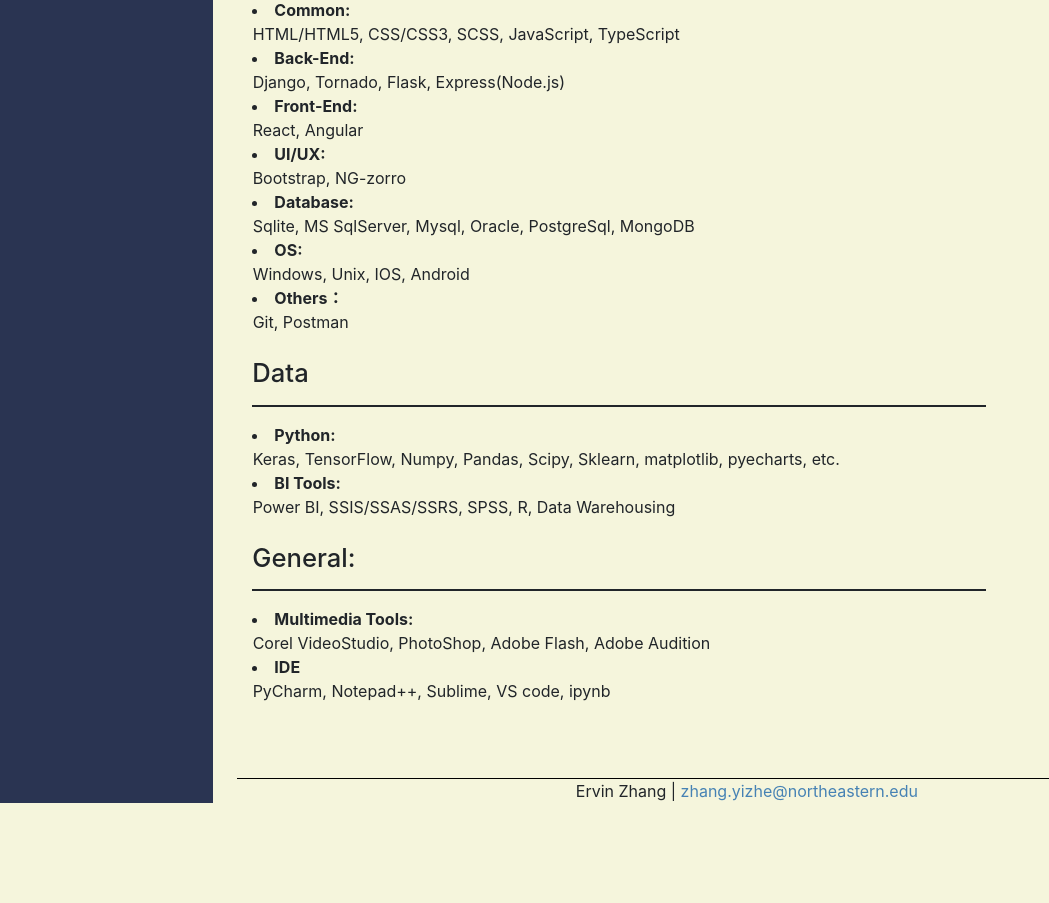
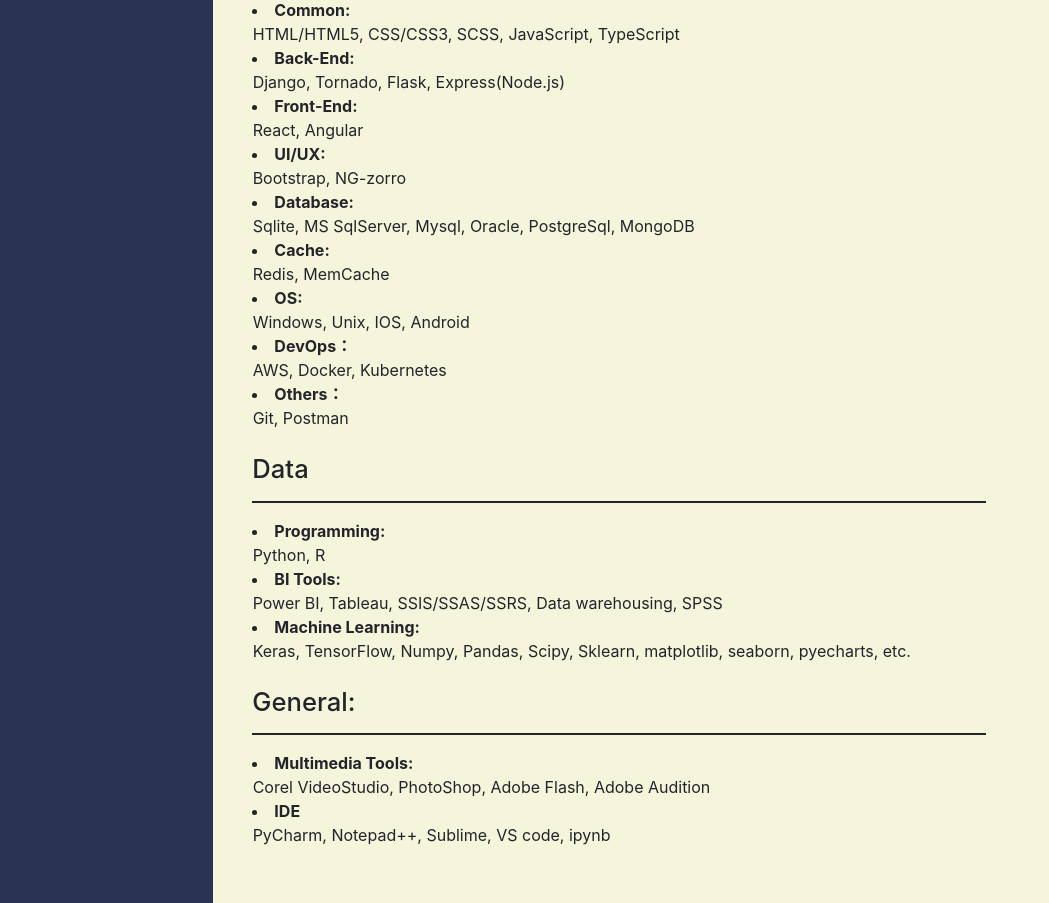
Before and after one commit to YizheZhang-Ervin/EasyEZ_V2, a Django app: page /fullstack/ in a window 1280 px wide. Shown: the part 941-1844 px from the top of the page, without its empty margins (0-1049 px from the left). Before the commit the page ends 1744 px from the top, so only its background shows below. Run offline with Django 3.2, Linux system fonts and the light colour scheme; some libraries are stand-ins or nearby versions.

Commit message:
update skills

```diff
--- a/Blog/templates/fullstack.html
+++ b/Blog/templates/fullstack.html
@@ -55,18 +55,24 @@
                 <p>Bootstrap, NG-zorro</p>
                 <li><strong>Database:</strong></li>
                 <p>Sqlite, MS SqlServer, Mysql, Oracle, PostgreSql, MongoDB</p>
+                <li><strong>Cache:</strong></li>
+                <p>Redis, MemCache</p>
                 <li><strong>OS:</strong></li>
                 <p>Windows, Unix, IOS, Android</p>
+                <li><strong>DevOps：</strong></li>
+                <p>AWS, Docker, Kubernetes</p>
                 <li><strong>Others：</strong></li>
                 <p>Git, Postman</p>
                 <br>
                 <!-- Data -->
                 <h3 id="t4">Data</h3>
                 <hr class="bg-dark" style="border:1px solid">
-                <li><strong>Python:</strong></li>
-                <p>Keras, TensorFlow, Numpy, Pandas, Scipy, Sklearn, matplotlib, pyecharts, etc.</p>
+                <li><strong>Programming:</strong></li>
+                <p>Python, R</p>
                 <li><strong>BI Tools:</strong></li>
-                <p>Power BI, SSIS/SSAS/SSRS, SPSS, R, Data Warehousing</p>
+                <p>Power BI, Tableau, SSIS/SSAS/SSRS, Data warehousing, SPSS</p>
+                <li><strong>Machine Learning:</strong></li>
+                <p>Keras, TensorFlow, Numpy, Pandas, Scipy, Sklearn, matplotlib, seaborn, pyecharts, etc.</p>
                 <br>
                 <!-- general -->
                 <h3 id="t5">General:</h3>
```
